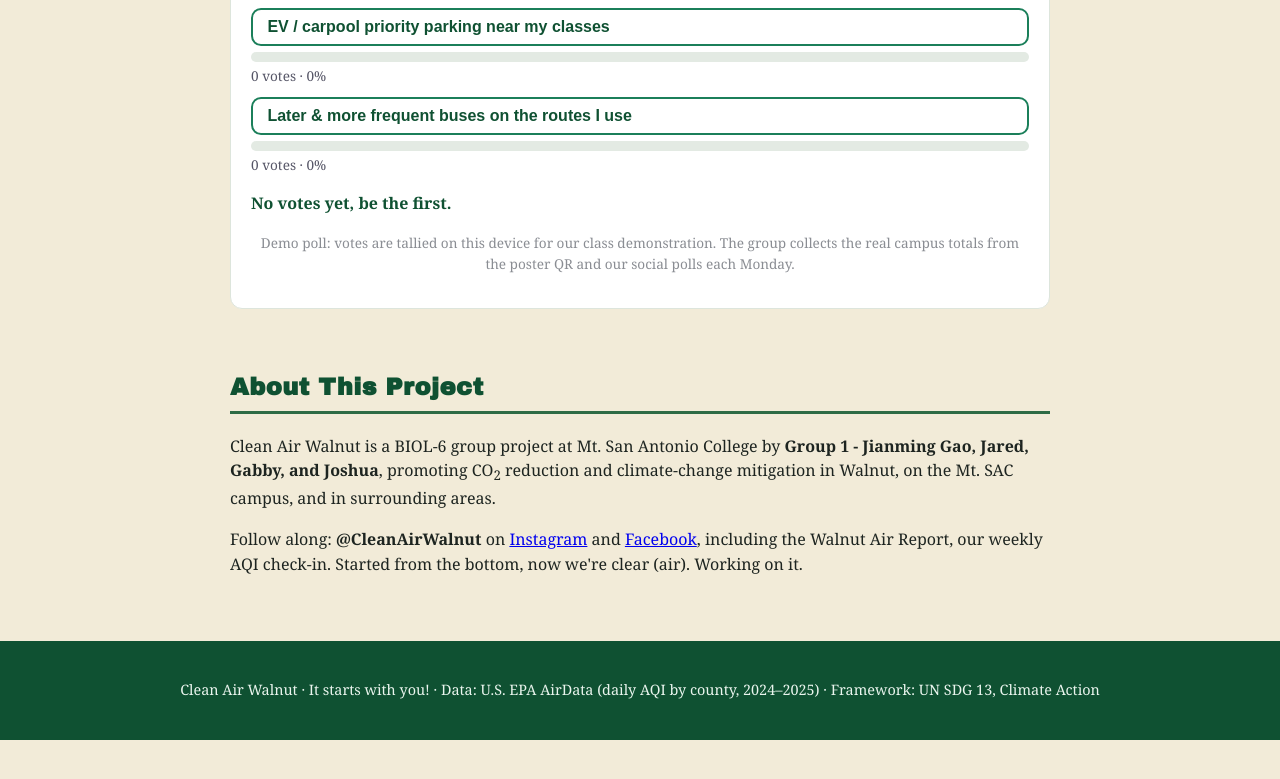
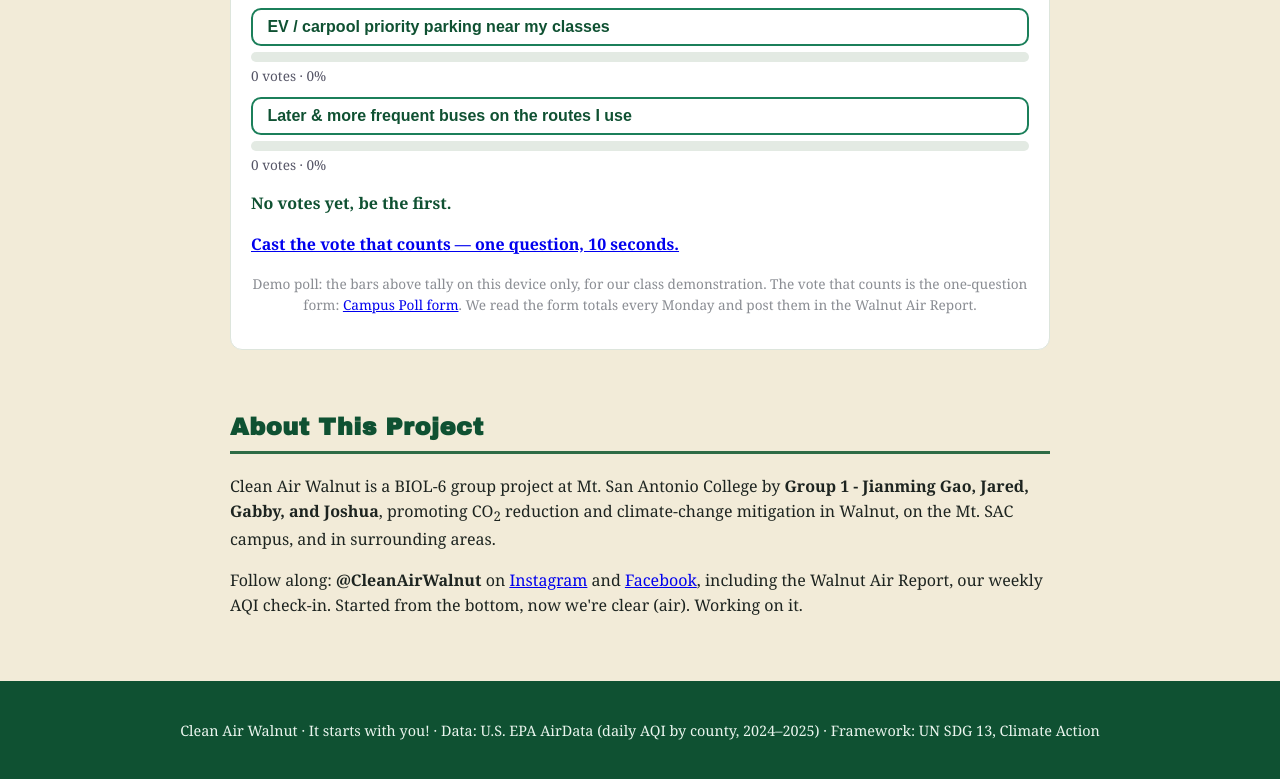
Before and after one commit to clean-air-walnut/clean-air-walnut.github.io, a plain HTML site: page index.html in a window 1280 px wide. Shown: the part 6748-7527 px from the top of the page. Before the commit the page ends 7488 px from the top, so only its background shows below. Drawn offline with Linux system fonts and the light colour scheme.

Commit message:
Campus Poll: wire the real collection form, correct the tally language

```diff
--- a/index.html
+++ b/index.html
@@ -255,8 +255,9 @@
     Every vote re-draws the bars, live. We post the running tally every Monday in the Walnut Air Report.</p>
     <div id="pollOptions"></div>
     <p id="pollTotal" class="calc-out"></p>
-    <p class="caption">Demo poll: votes are tallied on this device for our class demonstration. The
-    group collects the real campus totals from the poster QR and our social polls each Monday.</p>
+    <p><a href="https://forms.gle/yJPr7QAfD9fsh5Np7"><strong>Cast the vote that counts — one question, 10 seconds.</strong></a></p>
+    <p class="caption">Demo poll: the bars above tally on this device only, for our class demonstration. The vote that counts is the one-question form: <a href="https://forms.gle/yJPr7QAfD9fsh5Np7">Campus Poll form</a>. We read the
+    form totals every Monday and post them in the Walnut Air Report.</p>
   </div>
 </section>
 
```
